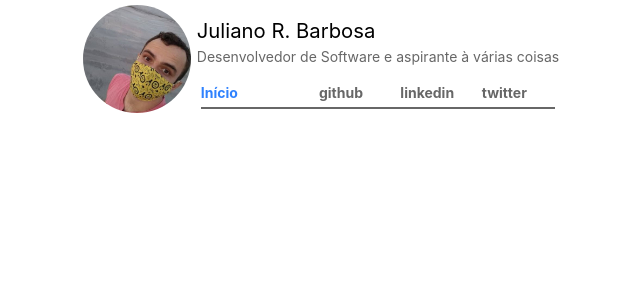
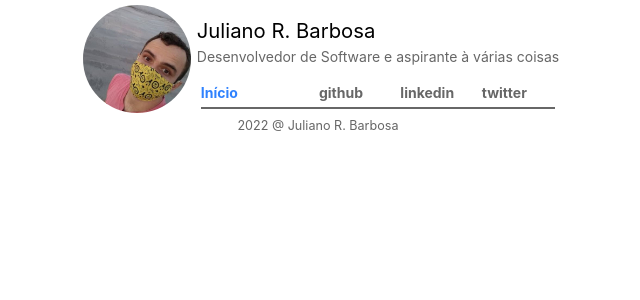
Before and after one commit to Juliano-rb/Juliano-rb.github.io, a Next.js app: page / in a window 1280 px wide. Shown: the top 300 px of the page, without its empty margins (322-962 px from the left). Built offline with nearby package versions, Linux system fonts and the light colour scheme.

Commit message:
feat: add Footer
fix: fix Footer component name

```diff
--- a/pages/index.tsx
+++ b/pages/index.tsx
@@ -1,4 +1,5 @@
 import Head from 'next/head'
+import Footer from '../src/components/Footer'
 import Header from '../src/components/Header'
 import SEOTags from '../src/components/SEOTags'
 
@@ -19,18 +20,7 @@ export default function Home () {
 
       </main>
 
-      {/* <footer >
-        <a
-          href="https://vercel.com?utm_source=create-next-app&utm_medium=default-template&utm_campaign=create-next-app"
-          target="_blank"
-          rel="noopener noreferrer"
-        >
-          Powered by{' '}
-          <span>
-            <Image src="/vercel.svg" alt="Vercel Logo" width={72} height={16} />
-          </span>
-        </a>
-      </footer> */}
+      <Footer />
     </>
   )
 }
--- /dev/null
+++ b/src/components/Footer/index.tsx
@@ -0,0 +1,11 @@
+import * as S from './styles'
+
+export default function Footer () {
+  return (
+    <S.Footer>
+        <span>
+          {new Date().getFullYear()} @ Juliano R. Barbosa
+        </span>
+    </S.Footer>
+  )
+}
--- /dev/null
+++ b/src/components/Footer/styles.tsx
@@ -0,0 +1,11 @@
+import styled from 'styled-components'
+import { colors } from '../../../styles/colors'
+
+export const Footer = styled.footer`
+    display: flex;
+    justify-content: center;
+    text-align: center;
+
+    font-size: 0.9rem;
+    color: ${colors.secondary}
+`
```
